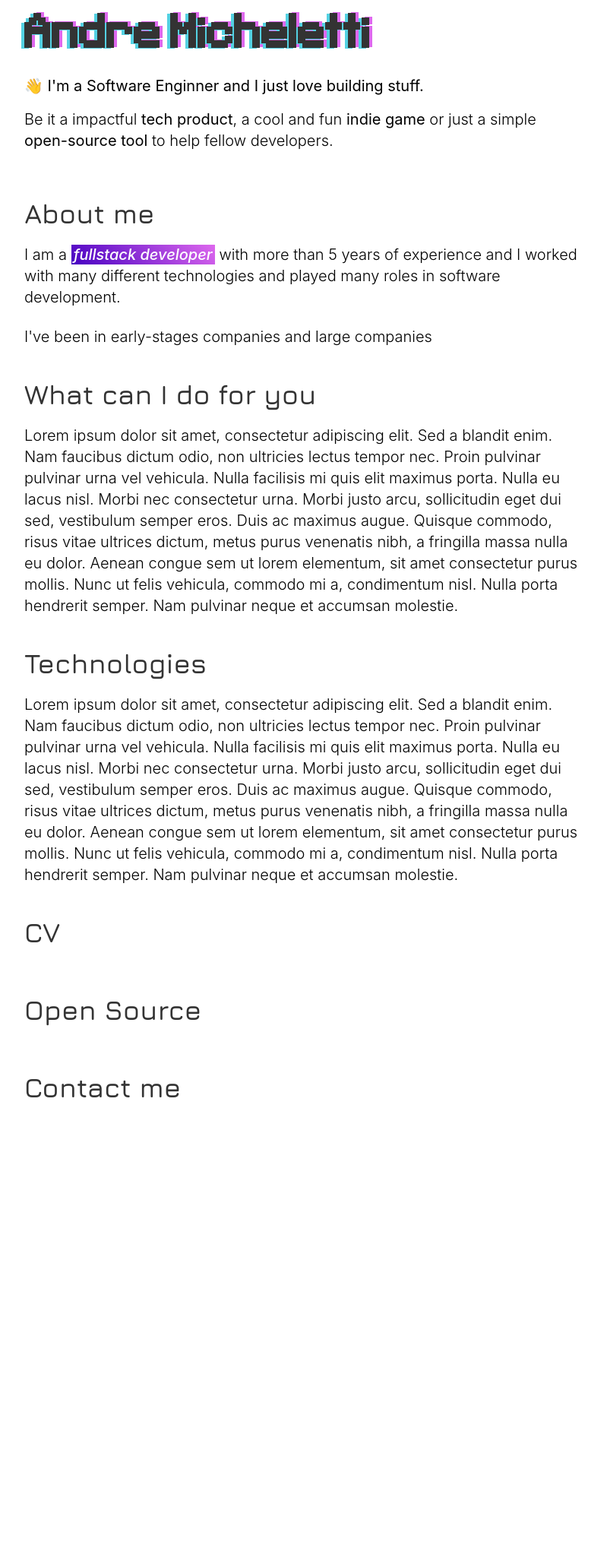
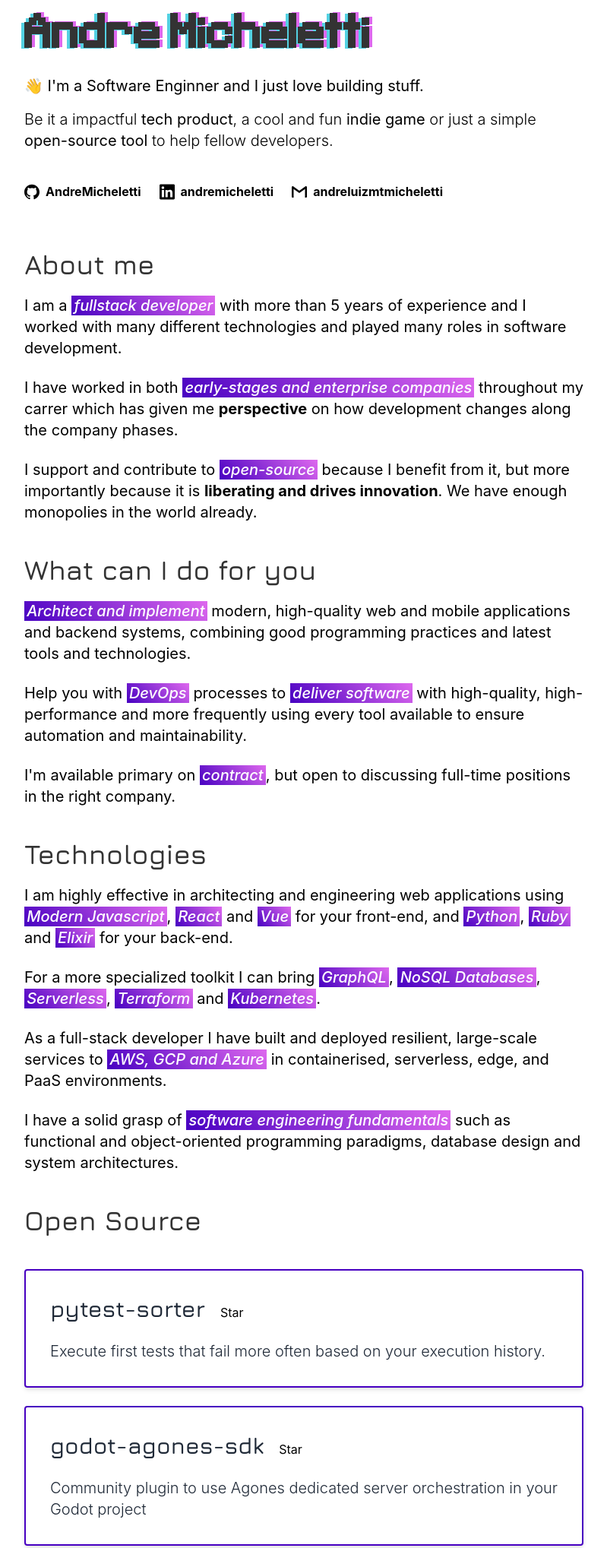
Before and after one commit to AndreMicheletti/andremicheletti.github.io, a plain HTML site: page index.html in a window 1280 px wide. Shown: the part 33-2070 px from the top of the page at 76% size, without its empty margins (240-1039 px from the left). Before the commit the page ends 1540 px from the top, so only its background shows below. Drawn offline with nearby package versions, Linux system fonts and the light colour scheme.

Commit message:
🎨 almost done

```diff
--- a/css/styles.css
+++ b/css/styles.css
@@ -28,6 +28,29 @@ em {
 	font-weight: 500;
 }
 
+.glitch-box {
+	border: 2px solid #4700c1;
+	transition: box-shadow 0.2s;
+}
+
+.glitch-box:hover {
+	box-shadow:
+       -3px 0px 0 #53d1e2,
+       3px 0px 0 #de68ee;
+}
+
+.full-glitch-box {
+	background: linear-gradient(45deg, #4700c1, #de68ee);
+	color: white;
+	transition: box-shadow 0.2s;
+}
+
+.full-glitch-box:hover {
+	box-shadow:
+       -5px 2px 0 #de68ee,
+       5px -2px 0 #53d1e2;
+}
+
 .glitch-outline {
 	font-family: "PixelType";
 	color: #333;
@@ -35,6 +58,16 @@ em {
 	text-shadow:
        -4px 1px 0 #53d1e2,
        4px -1px 0 #de68ee;
+}
+
+.glitch-outline-hover {
+	transition: text-shadow 0.2s;
+}
+
+.glitch-outline-hover:hover {
+	text-shadow:
+       -1px 0px 0 #53d1e2,
+       1px 0px 0 #de68ee;
 }
 
 body {
--- a/index.html
+++ b/index.html
@@ -7,6 +7,7 @@
 	<link href="img/favicon.ico" rel="shortcut icon">
   <link href="https://unpkg.com/tailwindcss@^2/dist/tailwind.min.css" rel="stylesheet">
 	<link href="css/styles.css" rel="stylesheet">
+	<script async defer src="https://buttons.github.io/buttons.js"></script>
 </head>
 
 <body>
@@ -23,55 +24,183 @@
 					Be it a impactful <strong>tech product</strong>,
 					a cool and fun <strong>indie game</strong> or just a simple <strong>open-source tool</strong> to help fellow developers.
 				</p>
+
+				<ul class="flex flex-row gap-6 font-bold mt-10">
+					<a href="https://github.com/AndreMicheletti" target="_blank" class="glitch-outline-hover">
+						<li class="flex flex-row gap-2">
+							<img src="img/github.svg" width="20" height="20" />
+							<span>AndreMicheletti</span>
+						</li>
+					</a>
+
+					<a href="https://www.linkedin.com/in/andremicheletti/" target="_blank" class="glitch-outline-hover">
+						<li class="flex flex-row gap-2">
+							<img src="img/linkedin.svg" width="20" height="20" />
+							<span>andremicheletti</span>
+						</li>
+					</a>
+
+					<a href="https://github.com/AndreMicheletti" target="_blank" class="glitch-outline-hover">
+						<li class="flex flex-row gap-2">
+							<img src="img/gmail.svg" width="20" height="20" />
+							<span>andreluizmtmicheletti</span>
+						</li>
+					</a>
+				</ul>
 			</section>
 
 			<section class="page-break-after">
 				<h2 id="about-me" class="text-4xl font-semibold">About me</h2>
 
-				<p class="text-xl font-light pb-6">
+				<p class="text-xl font-normal pb-6">
 					I am a <em>fullstack developer</em> with more than 5 years of experience and I worked with many different technologies and
 					played many roles in software development.
 				</p>
 
-				<p class="text-xl font-light">
-					I've been in early-stages companies and large companies
+				<p class="text-xl font-normal pb-6">
+					I have worked in both <em>early-stages and enterprise companies</em> throughout my carrer which has given me
+					<b>perspective</b> on how development changes along the company phases.
+				</p>
+
+				<p class="text-xl font-normal">
+					I support and contribute to <em>open-source</em> because I benefit from it, but more importantly because it is
+					<b>liberating and drives innovation</b>. We have enough monopolies in the world already.
 				</p>
 			</section>
 
 			<section class="page-break-after">
 				<h2 id="what-can-i-do" class="text-4xl font-semibold">What can I do for you</h2>
-				<p class="text-xl font-light">Lorem ipsum dolor sit amet, consectetur adipiscing elit. Sed a blandit enim.
-					Nam faucibus dictum odio, non ultricies lectus tempor nec. Proin pulvinar pulvinar urna vel vehicula.
-					Nulla facilisis mi quis elit maximus porta. Nulla eu lacus nisl. Morbi nec consectetur urna.
-					Morbi justo arcu, sollicitudin eget dui sed, vestibulum semper eros. Duis ac maximus augue.
-					Quisque commodo, risus vitae ultrices dictum, metus purus venenatis nibh, a fringilla massa nulla eu dolor.
-					Aenean congue sem ut lorem elementum, sit amet consectetur purus mollis. Nunc ut felis vehicula,
-					commodo mi a, condimentum nisl. Nulla porta hendrerit semper. Nam pulvinar neque et accumsan molestie.
+
+				<p class="text-xl font-normal pb-6">
+					<em>Architect and implement</em> modern, high-quality web and mobile applications and backend systems, combining good
+					programming practices and latest tools and technologies.
 				</p>
+
+				<p class="text-xl font-normal pb-6">
+					Help you with <em>DevOps</em> processes to <em>deliver software</em> with high-quality, high-performance and more
+					frequently using every tool available to ensure automation and maintainability.
+				</p>
+
+				<p class="text-xl font-normal">
+					I'm available primary on <em>contract</em>, but open to discussing full-time positions in the right company.
+				</p>
+
 			</section>
 
 			<section class="page-break-after">
 				<h2 id="technologies" class="text-4xl font-semibold">Technologies</h2>
-				<p class="text-xl font-light">Lorem ipsum dolor sit amet, consectetur adipiscing elit. Sed a blandit enim.
-					Nam faucibus dictum odio, non ultricies lectus tempor nec. Proin pulvinar pulvinar urna vel vehicula.
-					Nulla facilisis mi quis elit maximus porta. Nulla eu lacus nisl. Morbi nec consectetur urna.
-					Morbi justo arcu, sollicitudin eget dui sed, vestibulum semper eros. Duis ac maximus augue.
-					Quisque commodo, risus vitae ultrices dictum, metus purus venenatis nibh, a fringilla massa nulla eu dolor.
-					Aenean congue sem ut lorem elementum, sit amet consectetur purus mollis. Nunc ut felis vehicula,
-					commodo mi a, condimentum nisl. Nulla porta hendrerit semper. Nam pulvinar neque et accumsan molestie.
+
+				<p class="text-xl font-normal pb-6">
+					I am highly effective in architecting and engineering web applications using
+					<em>Modern Javascript</em>, <em>React</em> and <em>Vue</em> for your front-end,
+					and <em>Python</em>, <em>Ruby</em> and <em>Elixir</em> for your back-end.
 				</p>
+
+				<p class="text-xl font-normal pb-6">
+					For a more specialized toolkit I can bring
+					<em>GraphQL</em>, <em>NoSQL Databases</em>, <em>Serverless</em>, <em>Terraform</em> and
+					<em>Kubernetes</em>.
+				</p>
+
+				<p class="text-xl font-normal pb-6">
+					As a full-stack developer I have built and deployed resilient, large-scale services to
+					<em>AWS, GCP and Azure</em> in containerised, serverless, edge, and PaaS environments.
+				</p>
+
+				<p class="text-xl font-normal">
+					I have a solid grasp of <em>software engineering fundamentals</em> such as functional
+					and object-oriented programming paradigms, database design and system architectures.
+				</p>
+
+			</section>
+
+			<!-- <section class="page-break-after">
+				<h2 id="cv" class="text-4xl font-semibold">CV</h2>
+			</section> -->
+
+			<section class="page-break-after">
+				<h2 id="open-source" class="text-4xl font-semibold mb-6">Open Source</h2>
+
+				<div class="p-8 rounded shadow-md glitch-box mb-6">
+					<div class="flex flex-row items-baseline gap-5">
+						<p class="text-3xl font-semibold jura text-gray-800 pb-6">
+							pytest-sorter
+						</p>
+						<a class="github-button" href="https://github.com/AndreMicheletti/pytest-sorter" data-color-scheme="no-preference: dark; light: light; dark: dark;" data-icon="octicon-star" data-size="large" data-show-count="true" aria-label="Star AndreMicheletti/pytest-sorter on GitHub">Star</a>
+					</div>
+					<p class="text-xl font-light text-gray-800">
+						Execute first tests that fail more often based on your execution history.
+					</p>
+				</div>
+
+				<div class="p-8 rounded shadow-md glitch-box">
+					<div class="flex flex-row items-baseline gap-5">
+						<p class="text-3xl font-semibold jura text-gray-800 pb-6">
+							godot-agones-sdk
+						</p>
+						<a class="github-button" href="https://github.com/AndreMicheletti/godot-agones-sdk" data-color-scheme="no-preference: dark; light: light; dark: dark;" data-icon="octicon-star" data-size="large" data-show-count="true" aria-label="Star AndreMicheletti/godot-agones-sdk on GitHub">Star</a>
+					</div>
+					<p class="text-xl font-light text-gray-800">
+						Community plugin to use Agones dedicated server orchestration in your Godot project
+					</p>
+				</div>
 			</section>
 
 			<section class="page-break-after">
-				<h2 id="cv" class="text-4xl font-semibold">CV</h2>
+				<h2 id="projects" class="text-4xl font-semibold mb-6">Projects</h2>
+
+				<a href="https://andremicheletti.github.io/game-idea-generator/" target="_blank">
+					<button class="p-8 rounded shadow-md full-glitch-box mb-6">
+						<div class="flex flex-row items-baseline gap-5">
+							<p class="text-3xl font-semibold jura pb-6">
+								Game Idea Generator
+							</p>
+						</div>
+						<p class="text-xl font-light text-left">
+							Randomizes a set of themes, gameplay mechanics and genres to create a unique idea for you.
+						</p>
+					</button>
+				</a>
+
+				<a href="https://andremicheletti.github.io/game-idea-generator/" target="_blank">
+					<button class="p-8 rounded shadow-md full-glitch-box mb-6 w-full">
+						<div class="flex flex-row items-baseline gap-5">
+							<p class="text-3xl font-semibold jura pb-6">
+								Lero App
+							</p>
+						</div>
+						<p class="text-xl font-light text-left">
+							Encrypted messaging app build with Elixir with "cyberpunk" theme.
+						</p>
+					</button>
+				</a>
 			</section>
 
 			<section class="page-break-after">
-				<h2 id="open-source" class="text-4xl font-semibold">Open Source</h2>
-			</section>
+				<h2 id="contact-me" class="text-4xl font-semibold mb-6">Contact me</h2>
 
-			<section class="page-break-after">
-				<h2 id="contact-me" class="text-4xl font-semibold">Contact me</h2>
+				<ul class="flex flex-row gap-6 font-bold">
+					<a href="https://github.com/AndreMicheletti" target="_blank" class="glitch-outline-hover">
+						<li class="flex flex-row gap-2">
+							<img src="img/github.svg" width="20" height="20" />
+							<span>AndreMicheletti</span>
+						</li>
+					</a>
+
+					<a href="https://www.linkedin.com/in/andremicheletti/" target="_blank" class="glitch-outline-hover">
+						<li class="flex flex-row gap-2">
+							<img src="img/linkedin.svg" width="20" height="20" />
+							<span>andremicheletti</span>
+						</li>
+					</a>
+
+					<a href="https://github.com/AndreMicheletti" target="_blank" class="glitch-outline-hover">
+						<li class="flex flex-row gap-2">
+							<img src="img/gmail.svg" width="20" height="20" />
+							<span>andreluizmtmicheletti</span>
+						</li>
+					</a>
+				</ul>
 			</section>
 
 		</main>
```
Also changed, not shown: img/github.svg (added), img/gmail.svg (added), img/linkedin.svg (added).
